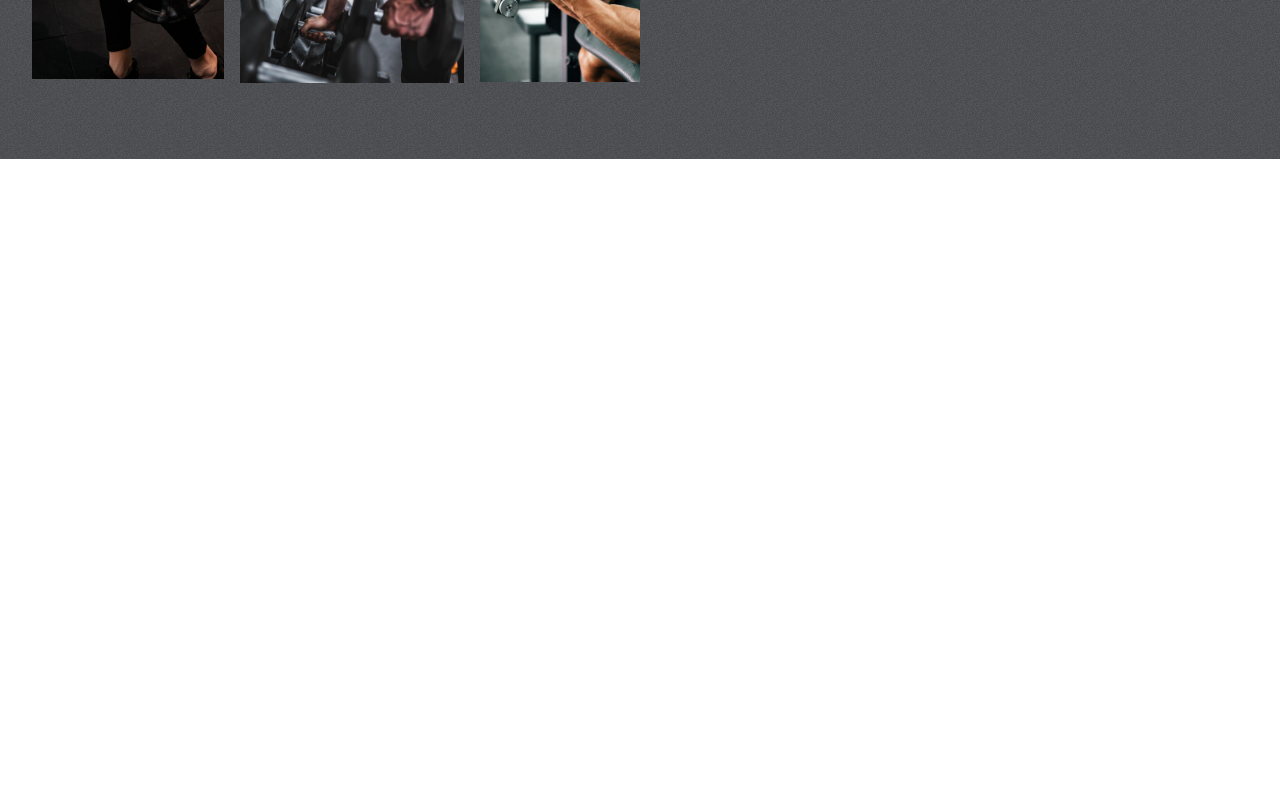
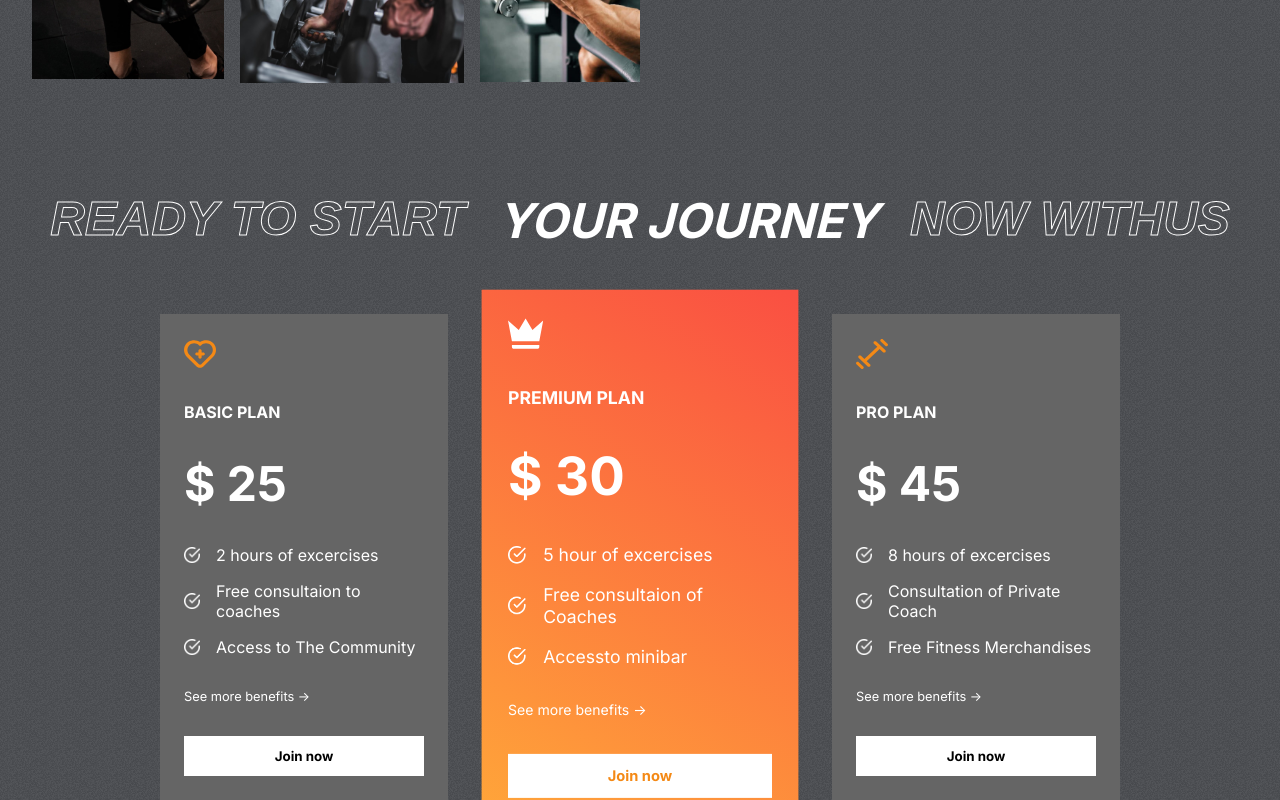
Before and after one commit to ismailcet/FitClub, a React (Create React App) app: page / in a window 1280 px wide. Shown: the part 1636-2436 px from the top of the page. Before the commit the page ends 1795 px from the top, so only its background shows below. Built offline with nearby package versions, Linux system fonts and the light colour scheme.

Commit message:
Plans Section is over.

```diff
--- a/src/App.js
+++ b/src/App.js
@@ -2,12 +2,14 @@
 import Hero from "./components/Hero/Hero";
 import Programs from "./components/Programs/Programs";
 import Reasons from "./components/Reasons/Reasons";
+import Plans from "./components/Plans/Plans";
 function App() {
   return (
     <div className="App">
       <Hero />
       <Programs />
       <Reasons />
+      <Plans />
     </div>
   );
 }
--- /dev/null
+++ b/src/components/Plans/Plans.jsx
@@ -0,0 +1,40 @@
+import React from "react";
+import "./plan.css";
+import { plansData } from "../../data/plansData";
+import whiteTick from "../../assets/whiteTick.png";
+const Plans = () => {
+  return (
+    <div className="plans-container">
+      <div className="programs-header" style={{ gap: "2rem" }}>
+        <span className="stroke-text">READY TO START</span>
+        <span>YOUR JOURNEY</span>
+        <span className="stroke-text">NOW WITHUS</span>
+      </div>
+      {/* Plan Card */}
+      <div className="plans">
+        {plansData.map((plan, i) => (
+          <div className="plan" key={i}>
+            {plan.icon}
+            <span>{plan.name}</span>
+            <span>$ {plan.price}</span>
+
+            <div className="features">
+              {plan.features.map((feature, i) => (
+                <div className="feature">
+                  <img src={whiteTick} alt="" />
+                  <span key={i}>{feature}</span>
+                </div>
+              ))}
+            </div>
+            <div>
+              <span>See more benefits -></span>
+            </div>
+            <button className="btn">Join now</button>
+          </div>
+        ))}
+      </div>
+    </div>
+  );
+};
+
+export default Plans;
--- /dev/null
+++ b/src/components/Plans/plan.css
@@ -0,0 +1,67 @@
+.plans-container{
+    margin-top:-4rem;
+    padding:0 2rem;
+    display: flex;
+    flex-direction: column;
+    gap: 4rem;
+    position: relative;
+}
+
+.plans{
+    display: flex;
+    align-items: center;
+    justify-content: center;
+    gap: 3rem;
+}
+.plan{
+    display: flex;
+    flex-direction: column;
+    background-color: var(--caloryCard);
+    color: white;
+    gap: 2rem;
+    padding: 1.5rem;
+    width: 15rem;
+}
+
+.plan:nth-child(2){
+    background:var(--planCard);
+    transform:scale(1.1);
+}
+
+.plan>svg{
+    fill:var(--orange);
+    width: 2rem;
+    height: 2rem;
+}
+.plan:nth-child(2)>svg{
+    fill: white;
+}
+
+.plan>:nth-child(2){
+    font-size: 1rem;
+    font-weight:bold;
+}
+
+.plan>:nth-child(3){
+    font-size: 3rem;
+    font-weight:bold;
+}
+.plan>:nth-child(5){
+    font-size: 0.8rem;
+}
+.features{
+    display: flex;
+    flex-direction: column;
+    gap: 1rem;
+}
+.feature{
+    display: flex;
+    align-items:center;
+    gap: 1rem;
+}
+.feature>img{
+    width: 1rem;
+}
+.plans>:nth-child(2)>button{
+    color: var(--orange);
+}
```
